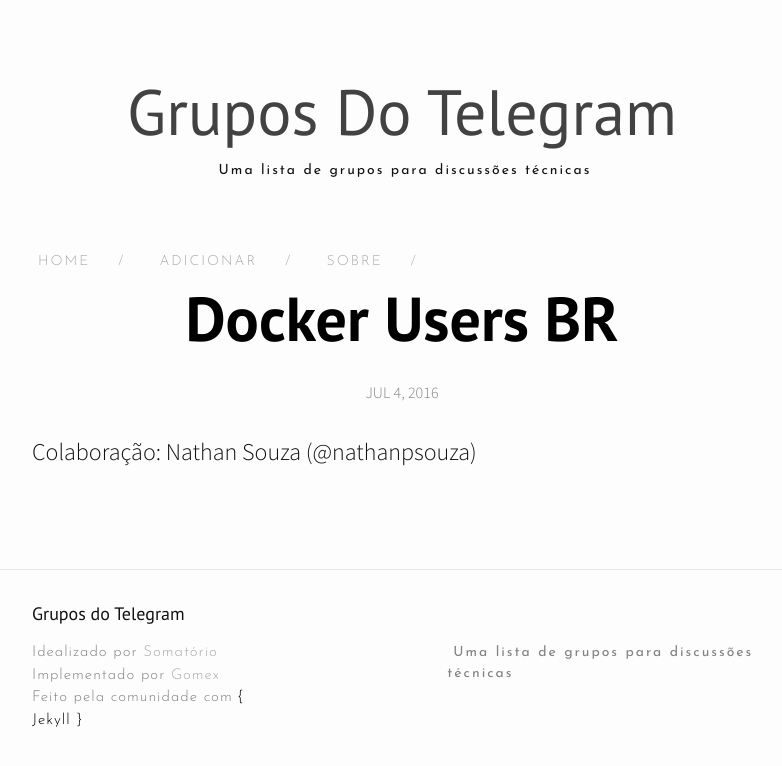
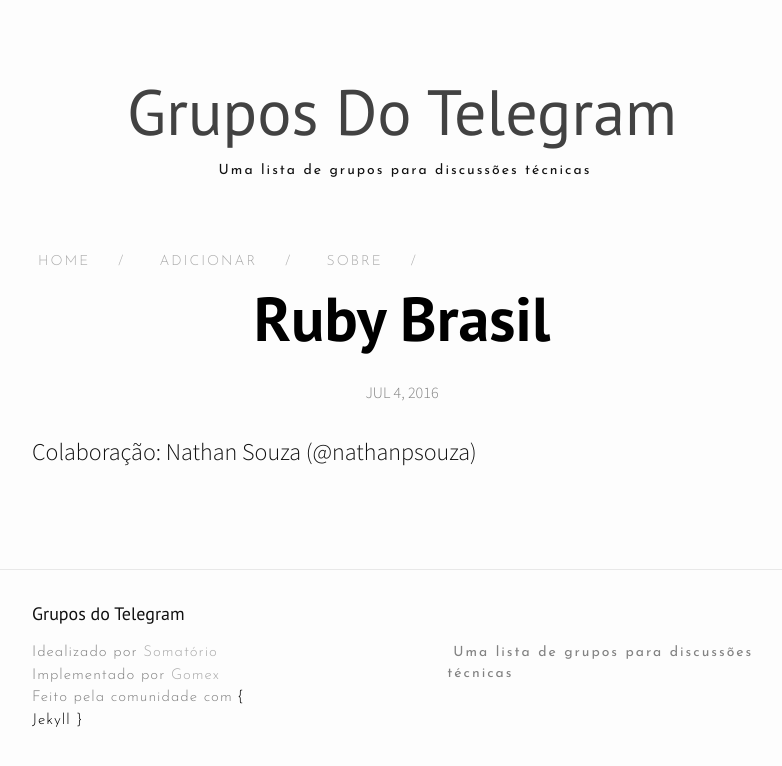
Before and after one commit to listatelegram/listatelegram.github.io, a Jekyll site: the page built from _posts/2016-07-04-ruby-brasil.markdown, in a window 1280 px wide. Shown: the top 766 px of the page, without its empty margins (238-1020 px from the left). Built offline with Jekyll 4.4.1, drawn with Linux system fonts in a browser that asks for light colours; nearby versions of some CDN libraries.

Commit message:
corrigindo nome do grupo :P

```diff
--- a/_posts/2016-07-04-ruby-brasil.markdown
+++ b/_posts/2016-07-04-ruby-brasil.markdown
@@ -1,6 +1,6 @@
 ---
 layout: post
-title:  "Docker Users BR"
+title:  "Ruby Brasil"
 categories: ruby rails dev
 link-telegram: https://telegram.me/rubybrasil
 ---
```
